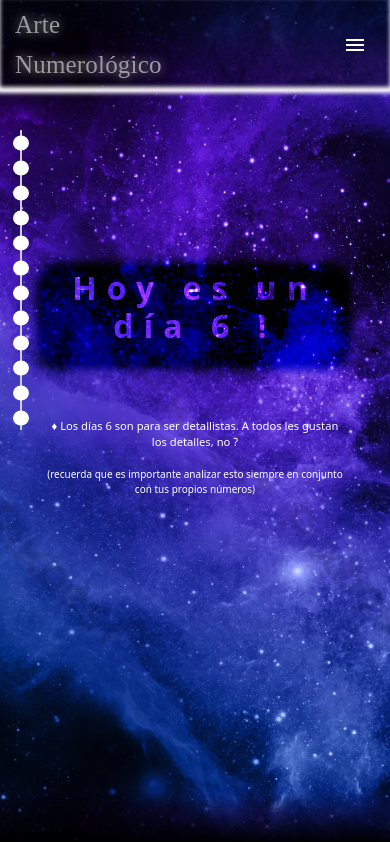
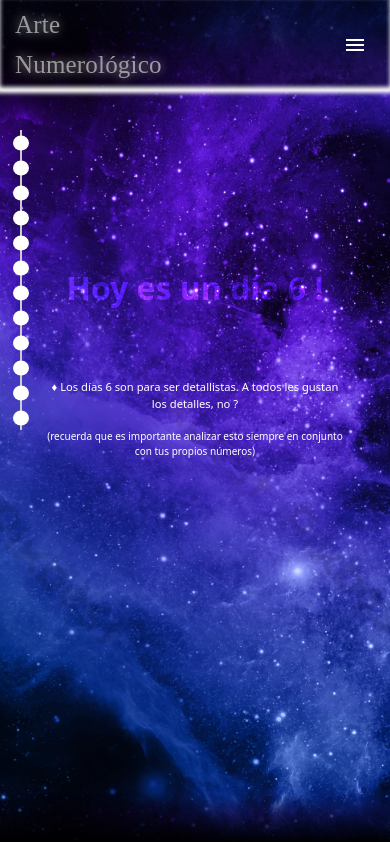
Before and after one commit to JuanJFarina/mern-arte-numerologico, a React (Create React App) app in the folder client/: page / in a window 390 px wide. Shown: the top 842 px of the page. Built offline with nearby package versions, Linux system fonts and the light colour scheme; a web font is replaced by a local one.

Commit message:
mobile day number

```diff
--- a/client/src/App.css
+++ b/client/src/App.css
@@ -281,6 +281,9 @@ main h1 {
   }
   .numeroDelDia {
     font-size: 2rem;
+    letter-spacing: 0;
+    box-shadow: 0 0 0 0;
+    background-color: transparent;
   }
   p {
     font-size: 0.7rem;
```
